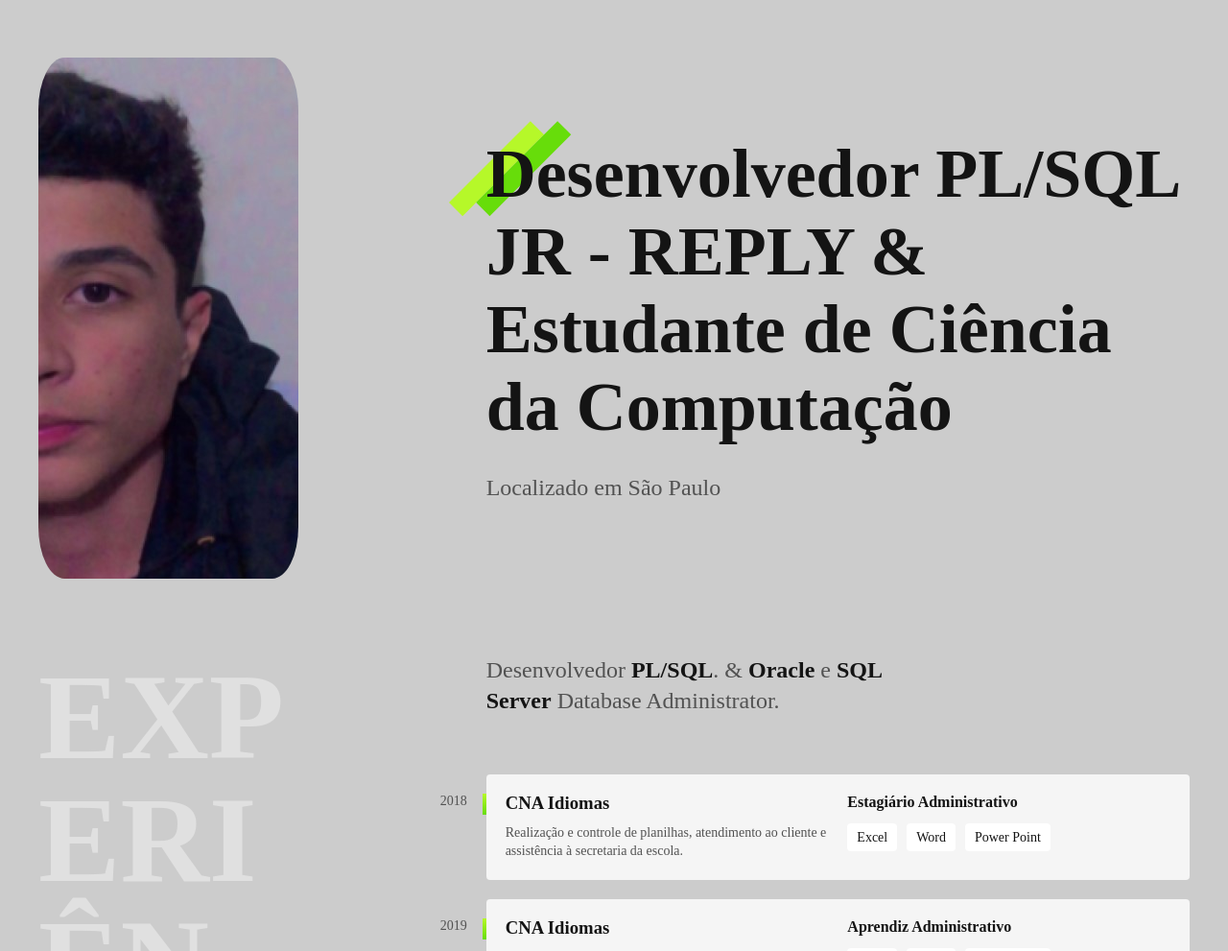
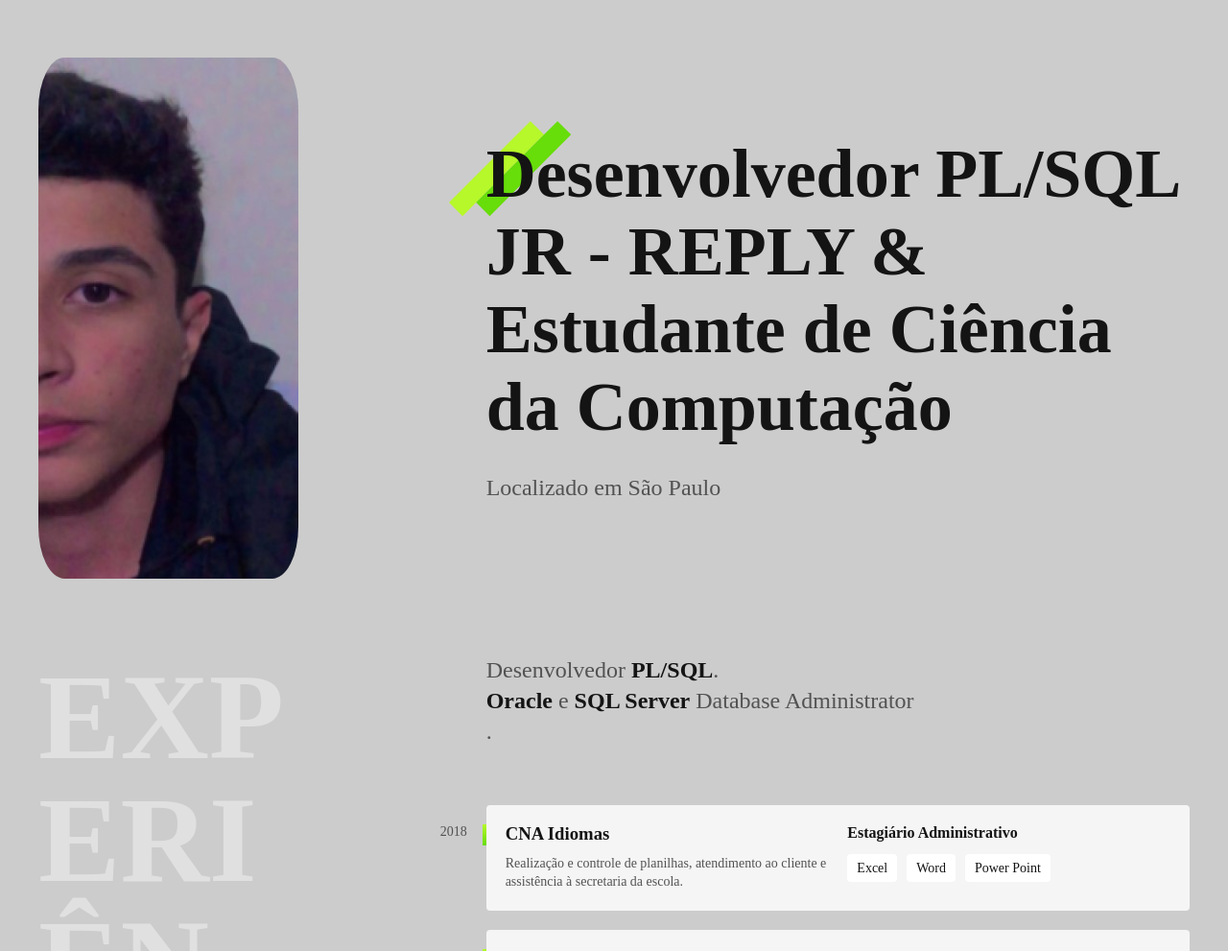
Before and after one commit to yfelipee/PortfolioFelipeMacena, a plain HTML site: page index.html in a window 1280 px wide. Shown: the part 109-1100 px from the top of the page at 96% size. Drawn offline with Linux system fonts and the light colour scheme.

Commit message:
Update index.html

```diff
--- a/index.html
+++ b/index.html
@@ -32,7 +32,7 @@
    <section class="experiencia" id="experiencia" aria-label="Experiência">
       <h2 class="subtitulo">Experiência</h2>
       <div>
-         <p class="experiencia-texto">Desenvolvedor <strong>PL/SQL</strong>. & <strong> Oracle </strong>e <strong>SQL Server</strong> Database Administrator.
+         <p class="experiencia-texto">Desenvolvedor <strong>PL/SQL</strong>. <br> <strong> Oracle </strong>e <strong>SQL Server</strong> Database Administrator </br>.
 
          <div class="empresa">
             <span class="empresa-ano">2018</span>
```
